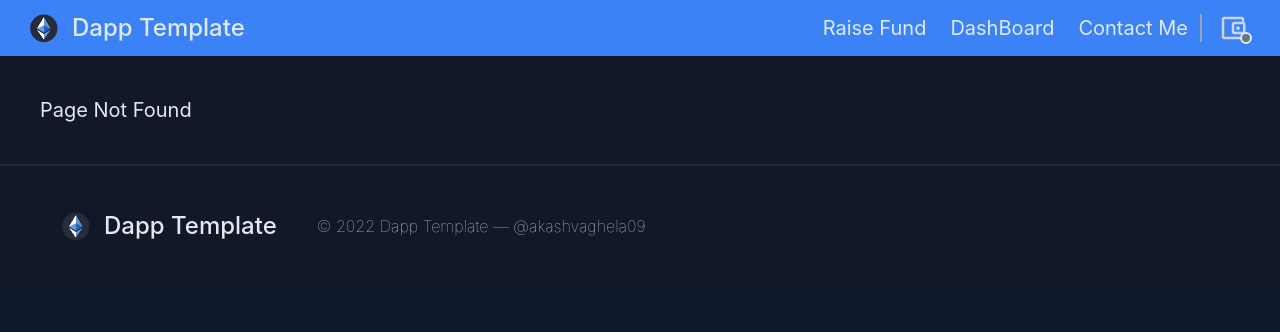
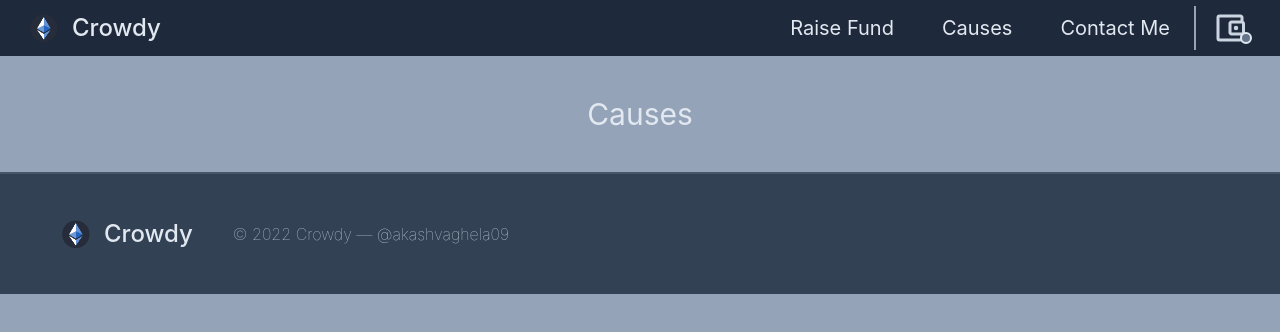
Before and after one commit to akashvaghela09/Crowdy, a React (Create React App) app in the folder client/: page /causes in a window 1280 px wide. Before the commit this address had no page. Shown: the top 332 px of the page. Built offline with nearby package versions, Linux system fonts and the light colour scheme.

Commit message:
raise fund added

```diff
--- a/client/package.json
+++ b/client/package.json
@@ -21,6 +21,7 @@
     "react-router-dom": "^6.3.0",
     "react-s3": "^1.3.1",
     "react-scripts": "5.0.1",
+    "react-toastify": "^8.2.0",
     "react-use-s3": "^2.0.8",
     "redux": "^4.1.2",
     "util": "^0.12.4"
--- a/client/public/index.html
+++ b/client/public/index.html
@@ -7,7 +7,7 @@
     <meta name="theme-color" content="#000000" />
     <meta
       name="description"
-      content="Dapp Template is a Web3 App"
+      content="Crowdy is a decentrallized Web3 App for crowd funding."
     />
     <link rel="apple-touch-icon" href="%PUBLIC_URL%/logo192.png" />
     <!--
@@ -24,7 +24,7 @@
       work correctly both with client-side routing and a non-root public URL.
       Learn how to configure a non-root public URL by running `npm run build`.
     -->
-    <title>Dapp Template</title>
+    <title>Crowdy</title>
   </head>
   <body>
     <noscript>You need to enable JavaScript to run this app.</noscript>
--- a/client/src/App.js
+++ b/client/src/App.js
@@ -15,7 +15,7 @@ function App() {
   } = useSelector(state => state.app)
 
   return (
-    <div className="bg-slate-900 h-screen max-h-screen">
+    <div className="bg-slate-400 h-screen max-h-screen">
 
     <Header />
     <AllRoutes />
--- a/client/src/Components/Footer.jsx
+++ b/client/src/Components/Footer.jsx
@@ -2,13 +2,13 @@ import React from 'react';
 
 const Footer = () => {
     return (
-        <div className='bg-gray-900 flex p-8 border-t-2 border-slate-800 flex-col md:flex-row pb-24 md:p-8'>
+        <div className='bg-slate-700 flex p-8 border-t-2 border-slate-600 flex-col md:flex-row pb-24 md:p-8'>
             <div className='md:pl-4 flex h-fit items-center w-fit cursor-pointer'>
                 <img src='logo.png' alt="dapp logo" className='w-8 h-8 mr-3 md:m-3' />
-                <p className="h-fit text-2xl text-slate-200 cursor-pointer font-medium">Dapp Template</p>
+                <p className="h-fit text-2xl text-slate-200 cursor-pointer font-medium">Crowdy</p>
             </div>
             <div className='flex items-center my-2 md:p-4 md:mx-4 md:my-0'>
-                <p className='text-slate-300 font-thin text-md ml-2'>© 2022 Dapp Template — <a href='https://linkedin.com/in/akashvaghela09' rel="noreferrer" target="_blank">@akashvaghela09</a></p>
+                <p className='text-slate-300 font-thin text-md ml-2'>© 2022 Crowdy — <a href='https://linkedin.com/in/akashvaghela09' rel="noreferrer" target="_blank">@akashvaghela09</a></p>
             </div>
         </div>
     )
--- a/client/src/Components/Header.jsx
+++ b/client/src/Components/Header.jsx
@@ -14,19 +14,19 @@ const Header = () => {
     }
 
     return (
-        <div className='bg-blue-500 h-fit flex sticky top-0 left-0 select-none'>
+        <div className='bg-slate-800 h-fit flex sticky top-0 left-0 select-none z-10'>
             <div onClick={() => handleRoute("")} className='md:pl-4 flex h-fit items-center w-fit cursor-pointer'>
                 <img src='logo.png' alt="dapp logo" className='w-8 h-8 m-3' />
-                <p className="h-fit text-2xl text-slate-200 cursor-pointer font-medium">Dapp Template</p>
+                <p className="h-fit text-2xl text-slate-200 cursor-pointer font-medium">Crowdy</p>
             </div>
             <div className='flex grow justify-end items-center  md:pr-4'>
                 <div className='hidden md:flex md:border-r-2 border-slate-400'>
-                    <p onClick={() => handleRoute("raise-fund")} className='cursor-pointer hover:text-slate-900 transition ease-in h-fit text-xl text-slate-200 mx-3'>Raise Fund</p>
-                    <p onClick={() => handleRoute("dashboard")} className='cursor-pointer hover:text-slate-900 transition ease-in h-fit text-xl text-slate-200 mx-3'>DashBoard</p>
-                    <p onClick={() => handleRoute("contact-me")} className='cursor-pointer hover:text-slate-900 transition ease-in h-fit text-xl text-slate-200 mx-3'>Contact Me</p>
+                    <p onClick={() => handleRoute("raise-fund")} className='cursor-pointer hover:bg-blue-500 px-3 py-2 rounded-md transition ease-in h-fit text-xl text-slate-200 mx-3'>Raise Fund</p>
+                    <p onClick={() => handleRoute("causes")} className='cursor-pointer hover:bg-blue-500 px-3 py-2 rounded-md transition ease-in h-fit text-xl text-slate-200 mx-3'>Causes</p>
+                    <p onClick={() => handleRoute("contact-me")} className='cursor-pointer hover:bg-blue-500 px-3 py-2 rounded-md transition ease-in h-fit text-xl text-slate-200 mx-3'>Contact Me</p>
                 </div>
 
-                <div className=' flex justify-around fixed bg-blue-500 bottom-0 left-0 w-full h-fit md:hidden'>
+                <div className=' flex justify-around fixed bg-slate-800 bottom-0 left-0 w-full h-fit md:hidden'>
                     <div className="flex items-center flex-col m-2">
                         <AiFillHome onClick={() => handleRoute("")} className='fill-slate-100 text-2xl cursor-pointer' />
                         <p className="text-slate-300 text-sm">Home</p>
@@ -36,17 +36,13 @@ const Header = () => {
                         <p className="text-slate-300 text-sm">Raise Fund</p>
                     </div>
                     <div className="flex items-center flex-col m-2">
-                        <MdDashboard onClick={() => handleRoute("dashboard")} className='fill-slate-100 text-2xl cursor-pointer' />
-                        <p className="text-slate-300 text-sm">Dashboard</p>
+                        <MdDashboard onClick={() => handleRoute("causes")} className='fill-slate-100 text-2xl cursor-pointer' />
+                        <p className="text-slate-300 text-sm">Causes</p>
                     </div>
                     <div className="flex items-center flex-col m-2">
                         <AiOutlineQuestionCircle onClick={() => handleRoute("contact-me")} className='fill-slate-100 text-2xl cursor-pointer' />
                         <p className="text-slate-300 text-sm">Help</p>
                     </div>
-                    {/* <div className="flex items-center flex-col m-2">
-                        <AiFillGithub onClick={() => window.open(`https://github.com/akashvaghela09`, '_blank')} className='fill-slate-300 text-3xl cursor-pointer' />
-                        <p className="text-slate-300">GitHub</p>
-                    </div> */}
                 </div>
                 <Wallet />
             </div>
--- a/client/src/Components/Wallet.jsx
+++ b/client/src/Components/Wallet.jsx
@@ -135,8 +135,8 @@ const Wallet = () => {
 
     return (
         <>
-            <div className='px-4' >
-                <MdOutlineAccountBalanceWallet className='fill-slate-300 text-3xl cursor-pointer hover:fill-slate-900 transition ease-in' onClick={() => checkAuthStatus()} />
+            <div className='px-2 py-1 mx-2 hover:bg-blue-500 rounded-md ' >
+                <MdOutlineAccountBalanceWallet className='fill-slate-300 text-4xl cursor-pointer transition ease-in' onClick={() => checkAuthStatus()} />
                 {
                     isAuth === true ?
                         <div className='border-2 border-slate-200 rounded-full w-3 h-3 bg-green-500 absolute bottom-3 right-3 md:right-7' />
--- a/client/src/Routes/AllRoutes.jsx
+++ b/client/src/Routes/AllRoutes.jsx
@@ -1,18 +1,18 @@
 import React from 'react';
 import { Route, Routes } from "react-router-dom";
 import { Home } from "./Home";
-import { Dashboard } from "./Dashboard";
+import { Causes } from "./Causes";
 import { ContactMe } from "./ContactMe";
 import { PageNotFound } from "./PageNotFound";
 import { RaiseFund } from './RaiseFund';
 
 const AllRoutes = () => {
     return (
-        <div className="bg-gray-900 h-fit">
+        <div className="bg-slate-400 h-fit">
         <Routes>
             <Route exact path="/" element={<Home />}/>
             <Route exact path="/raise-fund" element={<RaiseFund />}/>
-            <Route exact path="/dashboard" element={<Dashboard />}/>
+            <Route exact path="/causes" element={<Causes />}/>
             <Route exact path="/contact-me" element={<ContactMe />}/>
             <Route exact path="*" element={<PageNotFound />}/>
         </Routes>
--- a/client/src/Routes/Dashboard.jsx
+++ b/client/src/Routes/Causes.jsx
@@ -1,11 +1,11 @@
 import React from 'react';
 
-const Dashboard = () => {
+const Causes = () => {
     return (
         <div className='h-full flex justify-center items-center'>
-            <h1 className='text-3xl text-slate-200 p-10'>Dashboard</h1>
+            <h1 className='text-3xl text-slate-200 p-10'>Causes</h1>
         </div>
     )
 }
 
-export { Dashboard }
+export { Causes }
--- a/client/src/Routes/RaiseFund.jsx
+++ b/client/src/Routes/RaiseFund.jsx
@@ -1,9 +1,151 @@
-import React from 'react';
+import React, { useState } from 'react';
+import { useDispatch, useSelector } from "react-redux";
+import { setLoading } from "../Redux/app/actions"
+import S3 from "aws-sdk/clients/s3";
+import { BsImage } from "react-icons/bs";
+import { toast } from 'react-toastify';
+import { metaMaskChecker } from '../Utils/metamaskChecker';
 
 const RaiseFund = () => {
+    const dispatch = useDispatch();
+    const [file, setFile] = useState("");
+
+    const {
+        isAuth,
+        contract
+    } = useSelector(state => state.app)
+
+    // required data for contract creation
+    const [title, setTitle] = useState("")
+    const [description, setDescription] = useState("")
+    const [amount, setAmount] = useState("")
+    const [address, setAddress] = useState("")
+
+    // for upload image preview
+    const [image, setImage] = useState("")
+
+    const { REACT_APP_STORJ_ACCESS_ID, REACT_APP_STORJ_SECRET_KEY, REACT_APP_STORJ_BUCKET } = process.env;
+
+    // setup s3 bucket
+    const s3 = new S3({
+        accessKeyId: REACT_APP_STORJ_ACCESS_ID,
+        secretAccessKey: REACT_APP_STORJ_SECRET_KEY,
+        endpoint: "https://gateway.ap1.storjshare.io",
+        region: 'us-east-1',
+        signatureVersion: "v4",
+        connectTimeout: 0,
+        httpOptions: { timeout: 0 },
+    });
+
+    const uploadImage = async (e) => {
+        let filename = `${Date.now()}-${file.name}`;
+
+        const params = {
+            Bucket: REACT_APP_STORJ_BUCKET,
+            Key: filename,
+            ContentType: file.type,
+            Body: file,
+            ACL: 'public-read'
+        };
+
+        try {
+            let upload = await s3.upload(params, {
+                partSize: 64 * 1024 * 1024
+            }).promise();
+            console.log(upload.Key, "Uploaded!!")
+            return upload.Key
+        } catch (err) {
+            console.log(err)
+        }
+    }
+
+    const handleImageSelect = (e) => {
+        if (e.target.files && e.target.files[0]) {
+            setFile(e.target.files[0])
+            let temp = URL.createObjectURL(e.target.files[0])
+            setImage(temp);
+        }
+    }
+
+    const handleSubmit = async () => {
+        dispatch(setLoading(true))
+        let response = await metaMaskChecker();
+
+        if(response.available === false && isAuth === false){
+            dispatch(setLoading(false))
+            toast.error(response.obj.msg)
+            return
+        }
+
+        if(title === "" || description === "" || amount === "" || address === "" || file === ""){
+            toast.error("Please fill all the fields")
+            dispatch(setLoading(false))
+            return
+        }
+
+        let imageKey = await toast.promise(
+            uploadImage(),
+            {
+                pending: 'Uploading Image...',
+                success: 'Image Uploaded 👌',
+                error: 'Something went wrong 🤯'
+            }
+        )
+
+        let form = await toast.promise(
+            contract.addForFunding(title, description, imageKey, address, amount),
+            {
+                pending: 'Submitting contract...',
+                success: 'Application Submitted 👌',
+                error: 'Something went wrong 🤯'
+            }
+        )
+
+        await form.wait()
+        console.log("Submitted!!")
+
+        setTitle("")
+        setDescription("")
+        setAddress("")
+        setAmount("")
+        setFile("")
+        setImage("")
+
+        dispatch(setLoading(false))
+    }
+
     return (
-        <div className='h-full flex justify-center items-center'>
-            <h1 className='text-3xl text-slate-200 p-10'>RaiseFund</h1>
+        <div className='h-fit flex justify-center items-center flex-col'>
+            <h1 className='text-3xl text-slate-800 font-bold p-10'>Fill Your Application</h1>
+            <div className='bg-slate-300 w-4/5 py-12 h-fit drop-shadow-md rounded-md flex flex-col justify-center items-center mb-16'>
+                <div className='flex flex-col md:flex-row items-center gap-10 md:justify-evenly md:items-stretch w-full grow'>
+                    <div className='flex justify-center flex-col w-4/5 md:w-2/5'>
+                        <label className='py-2 text-xl'>Title</label>
+                        <input className="p-2 mb-3 text-xl rounded-md" placeholder='Title' value={title} onChange={(e) => setTitle(e.target.value)} />
+                        <label className='py-2 text-xl'>Description</label>
+                        <input className="p-2 mb-3 text-xl rounded-md" placeholder='Description' value={description} onChange={(e) => setDescription(e.target.value)} />
+                        <label className='py-2 text-xl'>Receiver's Address</label>
+                        <input className="p-2 mb-3 text-xl rounded-md" placeholder='Address' value={address} onChange={(e) => setAddress(e.target.value)} />
+                        <label className='py-2 text-xl'>Target Amount</label>
+                        <input className="p-2 mb-3 text-xl rounded-md" placeholder='Amount' value={amount} onChange={(e) => setAmount(e.target.value)} />
+                    </div>
+                    <div className='relative flex justify-between items-center flex-col w-4/5 md:w-2/5 border-4 p-6 border-dashed border-slate-800 rounded-md h-96 md:h-auto'>
+                        {
+                            image === "" ?
+                                <BsImage className='text-8xl fill-slate-500 grow' />
+                                :
+                                <img className='max-h-64' src={image} alt="Preview" />
+                        }
+                        <label className='w-4/5 p-2 rounded-md text-xl text-center active:translate-y-1 bg-blue-500 text-neutral-100 hover:bg-blue-600'>
+                            <input type="file" className="absolute top-0 left-0  w-4/5 p-1 rounded hidden" onChange={(e) => handleImageSelect(e)} />
+                            {
+                                image === "" ? "Upload Image" : "Change Image"
+                            }
+                        </label>
+                    </div>
+                </div>
+                <button onClick={() => handleSubmit()} className='p-2 mt-16 w-96 rounded-md active:translate-y-1 bg-blue-500 text-neutral-100 hover:bg-blue-600 text-xl'>Submit Application</button>
+            </div>
         </div>
     )
 }
--- a/client/src/index.js
+++ b/client/src/index.js
@@ -5,6 +5,8 @@ import App from './App';
 import { BrowserRouter } from 'react-router-dom';
 import { store } from './Redux/store';
 import { Provider } from 'react-redux';
+import { ToastContainer } from 'react-toastify';
+import 'react-toastify/dist/ReactToastify.css';
 
 const root = ReactDOM.createRoot(document.getElementById('root'));
 root.render(
@@ -12,6 +14,7 @@ root.render(
     <Provider store={store} >
       <BrowserRouter>
           <App />
+          <ToastContainer />
       </BrowserRouter>
     </Provider>
   </React.StrictMode>
```
Also changed, not shown: 1 other file (tests, documents, lock files or other folders).
